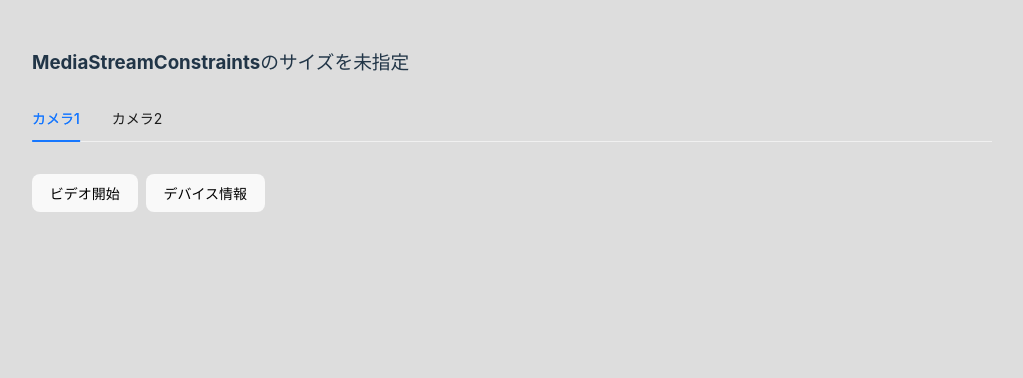
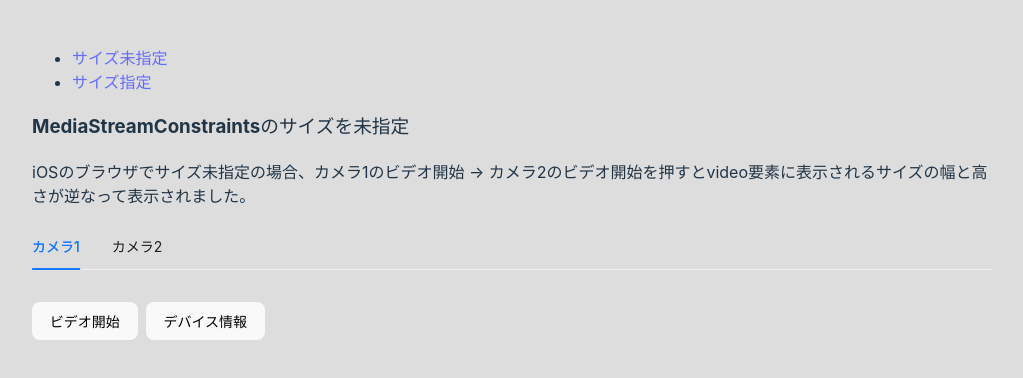
Before and after one commit to matometaru/my-camera-app, a React (Vite) app: page / in a window 1280 px wide. Shown: the top 378 px of the page, without its empty margins (128-1151 px from the left). Built offline with nearby package versions, Linux system fonts and the light colour scheme.

Commit message:
補足説明追加

```diff
--- /dev/null
+++ b/src/componetns/Nav.tsx
@@ -0,0 +1,13 @@
+import { Link } from "react-router-dom";
+
+const Nav = () => {
+
+  return (
+    <ul>
+      <li><Link to="/">サイズ未指定</Link></li>
+      <li><Link to="/capture-2">サイズ指定</Link></li>
+    </ul>
+  );
+};
+
+export default Nav;
--- a/src/componetns/VideoCaptureManager.tsx
+++ b/src/componetns/VideoCaptureManager.tsx
@@ -2,6 +2,7 @@ import { useState } from 'react'
 import useDevice from '../hooks/useDevice';
 import useModal from '../hooks/useModal';
 import VideoCapture from '../componetns/VideoCapture';
+import { useUnmount } from 'react-use';
 import { Modal, Flex } from 'antd'
 
 type Props = {
@@ -26,6 +27,10 @@ const VideoCaptureManager = ({ constraints }: Props) => {
     })
     setMediaStream(null)
   }
+
+  useUnmount(() => {
+    stopVideoCapture()
+  })
 
   return (
     <div className="VideoCaptureManager">
--- a/src/pages/CapturePage1.tsx
+++ b/src/pages/CapturePage1.tsx
@@ -1,6 +1,7 @@
 import { Tabs } from 'antd'
 import type { TabsProps } from 'antd';
 import VideoCaptureManager from '../componetns/VideoCaptureManager'
+import Nav from '../componetns/Nav';
 
 const constraints_no_size: MediaStreamConstraints = {
   video: {
@@ -25,7 +26,9 @@ const CameraPage = () => {
 
   return (
     <>
+      <Nav />
       <h3>MediaStreamConstraintsのサイズを未指定</h3>
+      <p>iOSのブラウザでサイズ未指定の場合、カメラ1のビデオ開始 → カメラ2のビデオ開始を押すとvideo要素に表示されるサイズの幅と高さが逆なって表示されました。</p>
       <Tabs
         defaultActiveKey="1"
         items={tabItems}
--- a/src/pages/CapturePage2.tsx
+++ b/src/pages/CapturePage2.tsx
@@ -1,6 +1,7 @@
 import { Tabs } from 'antd'
 import type { TabsProps } from 'antd';
 import VideoCaptureManager from '../componetns/VideoCaptureManager'
+import Nav from '../componetns/Nav';
 
 const constraints: MediaStreamConstraints = {
   video: {
@@ -27,7 +28,9 @@ const CameraPage = () => {
 
   return (
     <>
+      <Nav />
       <h3>MediaStreamConstraintsのサイズを指定</h3>
+      <p>サイズを指定した場合、video要素には指定したサイズの映像が表示されます。</p>
       <Tabs
         defaultActiveKey="1"
         items={tabItems}
```
